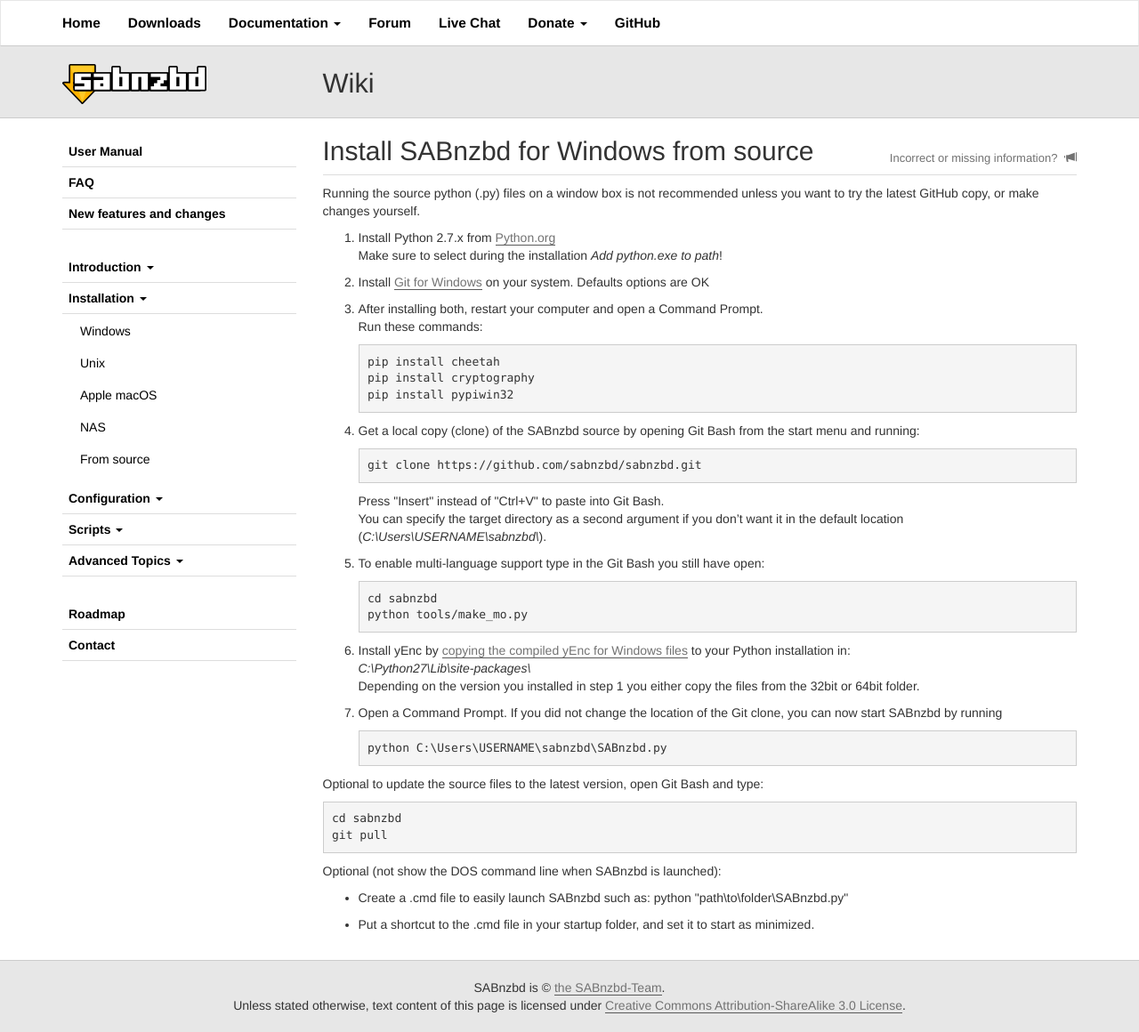
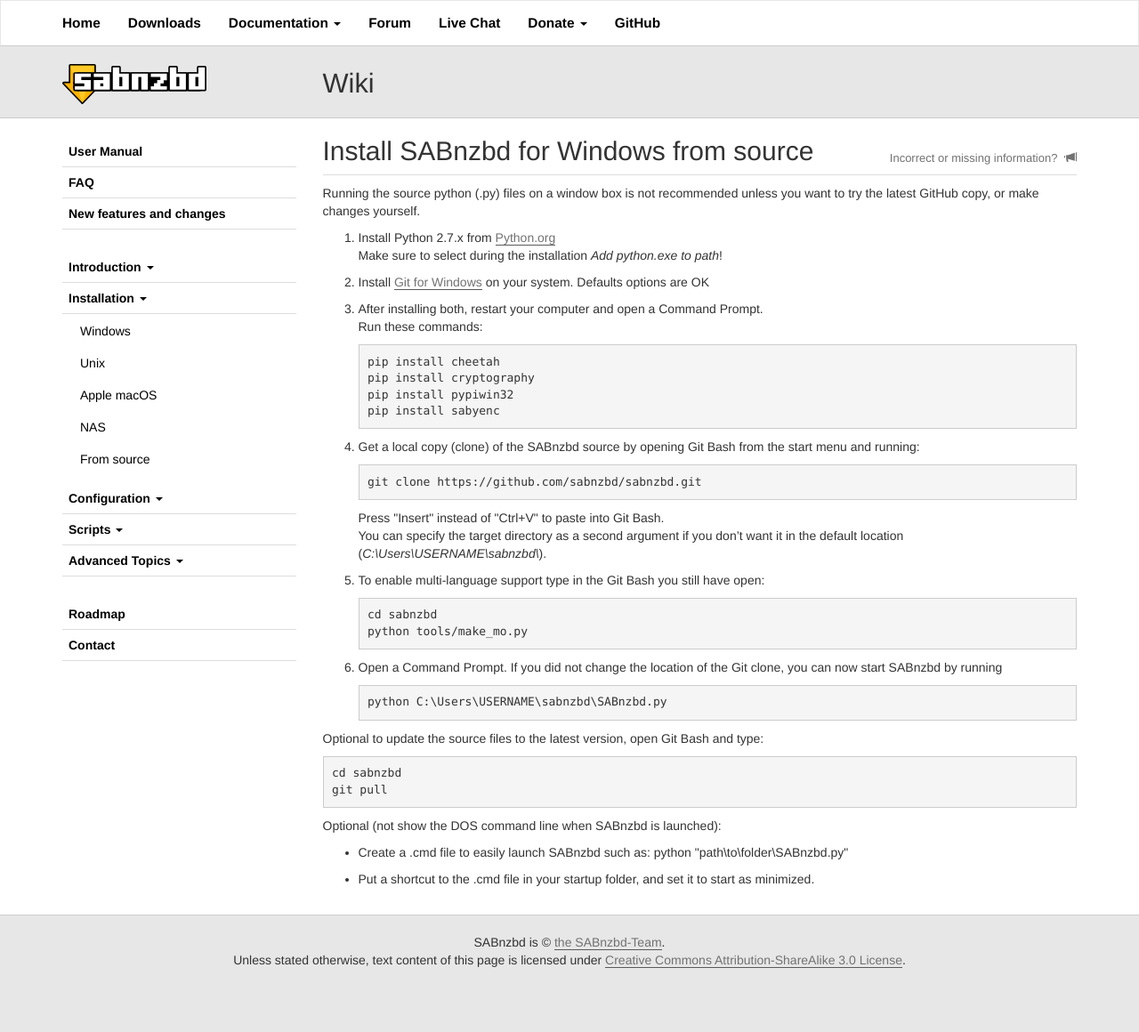
Before and after one commit to sabnzbd/sabnzbd.github.io, a Jekyll site: the page built from wiki/installation/install-from-source-windows.html, in a window 1280 px wide. Shown: the whole page at 89% size. Built offline with Jekyll 4.4.1, drawn with Linux system fonts in a browser that asks for light colours; after the commit the page ends 1109 px from its top, so only the background shows below that.

Commit message:
SABYenc everywhere!

```diff
--- a/wiki/advanced/highspeed-downloading.html
+++ b/wiki/advanced/highspeed-downloading.html
@@ -6,7 +6,7 @@
 <ol>
     <li>Set the <strong>Article Cache Limit</strong> in <a href="/wiki/configuration/{{ site.wiki_version }}/general#toc2">Config-&gt;General</a>. This will keep articles in memory and not write them to disk (which is slower). Depending on how much RAM you can spare, two good values are <code>500M</code> (the M denotes megabytes and is required) or <code>1G</code> (1GB). If you download a lot of rar files that are 200MB or larger then use the latter value. The cache will only be used when nessecary, cache usages above 400MB are rare.</li>
     <li>Check if logging is set to only <code>Errors/Warning</code> in the Status window. Especially the <code>+Debug</code> setting writes very frequently tiny bits of data to the disk. This increases CPU load for the writing and occupies the disk.</li>
-    <li>Make sure <strong>python-yenc</strong> is installed by checking the first page of the Config. If you used the installers on Windows, macOS or a repository/pre-built package, this will be present. This will speed up decoding as it will use C code instead of python code. </li>
+    <li>Make sure <strong>sabyenc</strong> is installed by checking the first page of the Config. If you used the installers on Windows, macOS or a repository/pre-built package, this will be present. This will speed up decoding as it will use C code instead of python code. More information <a href="/wiki/extra/sabyenc">here</a>.</li>
     <li>Investigate your <strong>connection count</strong> in <a href="/wiki/configuration/{{ site.wiki_version }}/servers">Config-&gt;Servers</a>. It may seem counter-intuitive, since more connections <em>should</em> be faster than fewer connections, but if you use the 50+ connections some hosts give you the overhead from constantly opening and closing connections can slow you down. So start at the max allowed connections and slowly lower your count until you max out your speed. Or do it the other way round: start with 5 connections, measure the speed, and raise to 7, measure again, 9, measure again, etc. Normally 10 connections are enough.</li>
 </ol>
 <p>If none of the above methods make a difference, have a look at how much CPU is being used while downloading, if it is at 100% it is likely your processor is too slow to maintain high enough speeds. In the Status window ( <span class="glyphicon glyphicon-wrench"></span> ) you can run a PyStone CPU performance test. ARM based systems (NASes for example) will show much lower number (below 25000), and will have a lower maximum download speed than PCs with a current Intel/AMD CPU with a CPU Pystone available performance of 40000 or higher.
--- a/wiki/advanced/sabnzbd-as-a-windows-service.html
+++ b/wiki/advanced/sabnzbd-as-a-windows-service.html
@@ -11,7 +11,7 @@
 
 <ol>
     <li>
-        Open a DOS window with Administrative (elevated) privileges
+        <p>Open a DOS window with Administrative (elevated) privileges</p>
         <ul>
             <li>
                 <strong>Windows 7, Vista, XP</strong><br>
@@ -47,6 +47,7 @@
 net start SABnzbd</code></pre>
 
         <p><span class="label label-warning">NOTE</span> The first command uses the <code>%localappdata%</code> system variable to point to the LOCAL  folder within your user's APPDATA folder, which should work on all versions of Windows. If for some reason that does not work on your system and you get a <code>sabnzbd.ini file not found</code> type error you will need to replace the path portion of the above command to explicitly point to your <code>sabnzbd.ini</code> file within your <code>C:\Users\USERNAME\APPDATA\Local\sabnzbd</code> folder.</p>
+        <p><span class="label label-error">NOTE</span> If you used Powershell instead of Command Prompt this will not work!
     </li>
 </ol>
 
--- a/wiki/installation/install-from-source-windows.html
+++ b/wiki/installation/install-from-source-windows.html
@@ -12,7 +12,8 @@
     Run these commands:
     <pre><code>pip install cheetah
 pip install cryptography
-pip install pypiwin32</pre></code></li>
+pip install pypiwin32
+pip install sabyenc</pre></code></li>
 
     <li><p>Get a local copy (clone) of the SABnzbd source by opening Git Bash from the start menu and running:
     <pre><code>git clone https://github.com/sabnzbd/sabnzbd.git </pre></code>
@@ -21,9 +22,9 @@
     <li><p>To enable multi-language support type in the Git Bash you still have open:
     <pre><code>cd sabnzbd
 python tools/make_mo.py</pre></code></li>
-    <li><p>Install yEnc by <a href="/wiki/installation/yenc-0.4_py2.7.rar" target="_blank">copying the compiled yEnc for Windows files</a> to your Python installation in:<br/>
+    <!--<li><p>Install yEnc by <a href="/wiki/installation/yenc-0.4_py2.7.rar" target="_blank">copying the compiled yEnc for Windows files</a> to your Python installation in:<br/>
     <em>C:\Python27\Lib\site-packages\</em><br/>
-    Depending on the version you installed in step 1 you either copy the files from the 32bit or 64bit folder.</li>
+    Depending on the version you installed in step 1 you either copy the files from the 32bit or 64bit folder.</li>-->
     <li><p>Open a Command Prompt. If you did not change the location of the Git clone, you can now start SABnzbd by running
     <pre><code>python C:\Users\USERNAME\sabnzbd\SABnzbd.py</pre></code></li>
 </ol>
--- a/wiki/installation/install-off-modules.html
+++ b/wiki/installation/install-off-modules.html
@@ -20,16 +20,15 @@
 <pre>
 pip install cheetah
 pip install cryptography
+pip install sabyenc
 </pre>
 Additionally, on Windows:
 <pre>
 pip install pypiwin32
 </pre>
-Installing yEnc to significantly improve performance can only be done when you have a C-compiler installed. This is usually the case on Unix systems, for <a href="/wiki/installation/install-from-source-windows">Windows</a> and <a href="/wiki/installation/install-osx-src">Apple macOS</a> see the specifc guides how to install yEnc.<br>
-With a compiler installed, you can simply run this command:
-<pre>
-pip install http://www.golug.it/pub/yenc/yenc-0.4.0.tar.gz # THIS WILL NOT WORK ON WINDOWS/macOS, READ THE GUIDES
-</pre>
+
+<p>In case <code>sabyenc</code> installation fails, you can read more <a href="/wiki/extra/sabyenc.html">here</a>.</p>
+
 
 <h2 id="toc8"><span>Must-have utilities</span></h2>
 <h3 id="toc9"><span>unrar</span></h3>
--- a/wiki/installation/install-osx-src.html
+++ b/wiki/installation/install-osx-src.html
@@ -17,7 +17,7 @@
     <li>Install the depenencies by running:<br>
     <pre><code>sudo pip install cheetah
 sudo pip install cryptography
-sudo pip install http://www.golug.it/pub/yenc/yenc-0.4.0.tar.gz</code></pre></li>
+sudo pip install sabyenc</code></pre></li>
     <li>Finally, download the <a href="/downloads">source code</a>, unpack into any folder (e.g. ~/SABnzbd).<br>
     Don't compile or anything, just run from source:
     <pre><code>cd SABnzbd/
```
Also changed, not shown: wiki/configuration/2.0/configure.html (+2 -5 lines).
